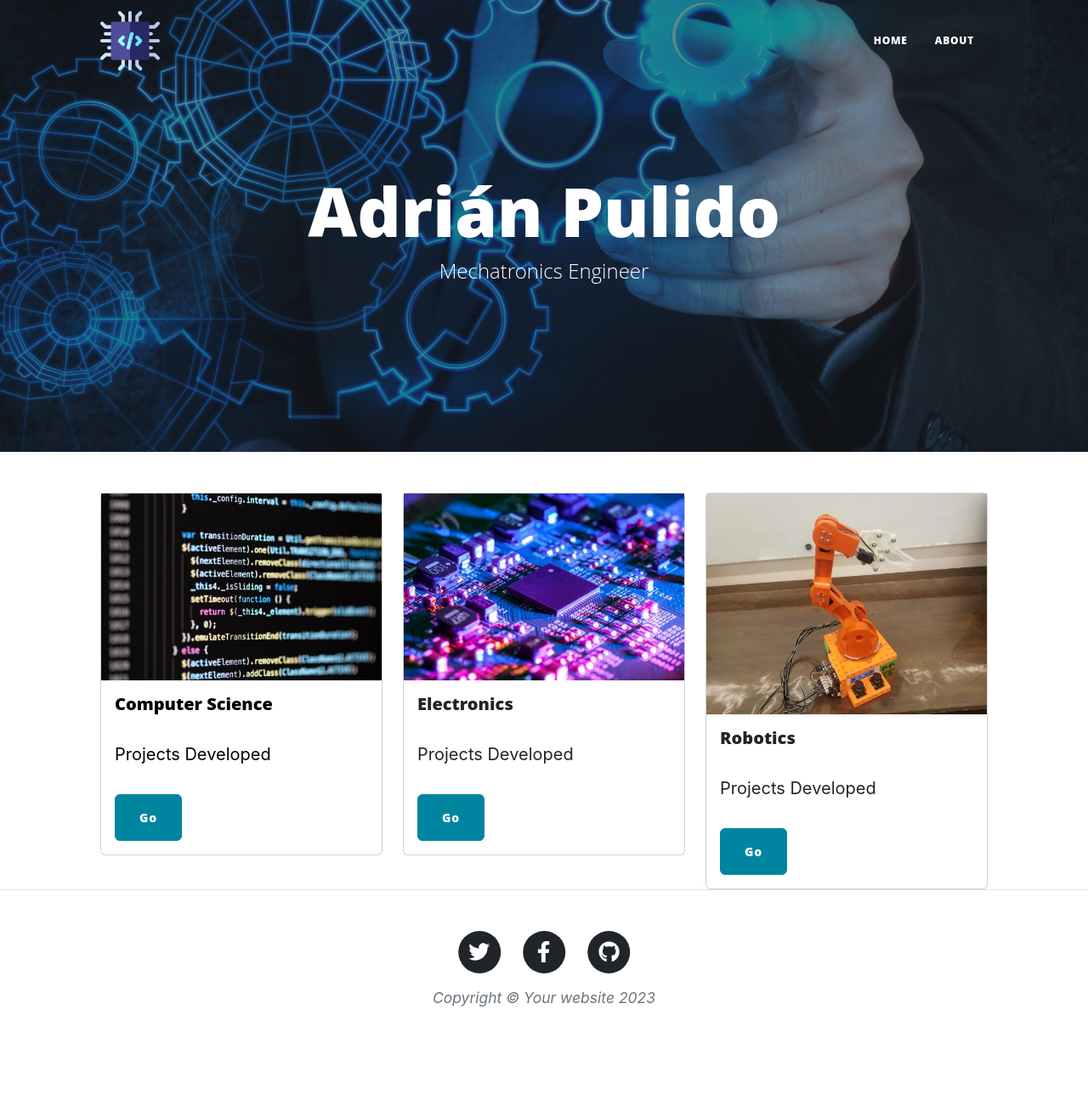
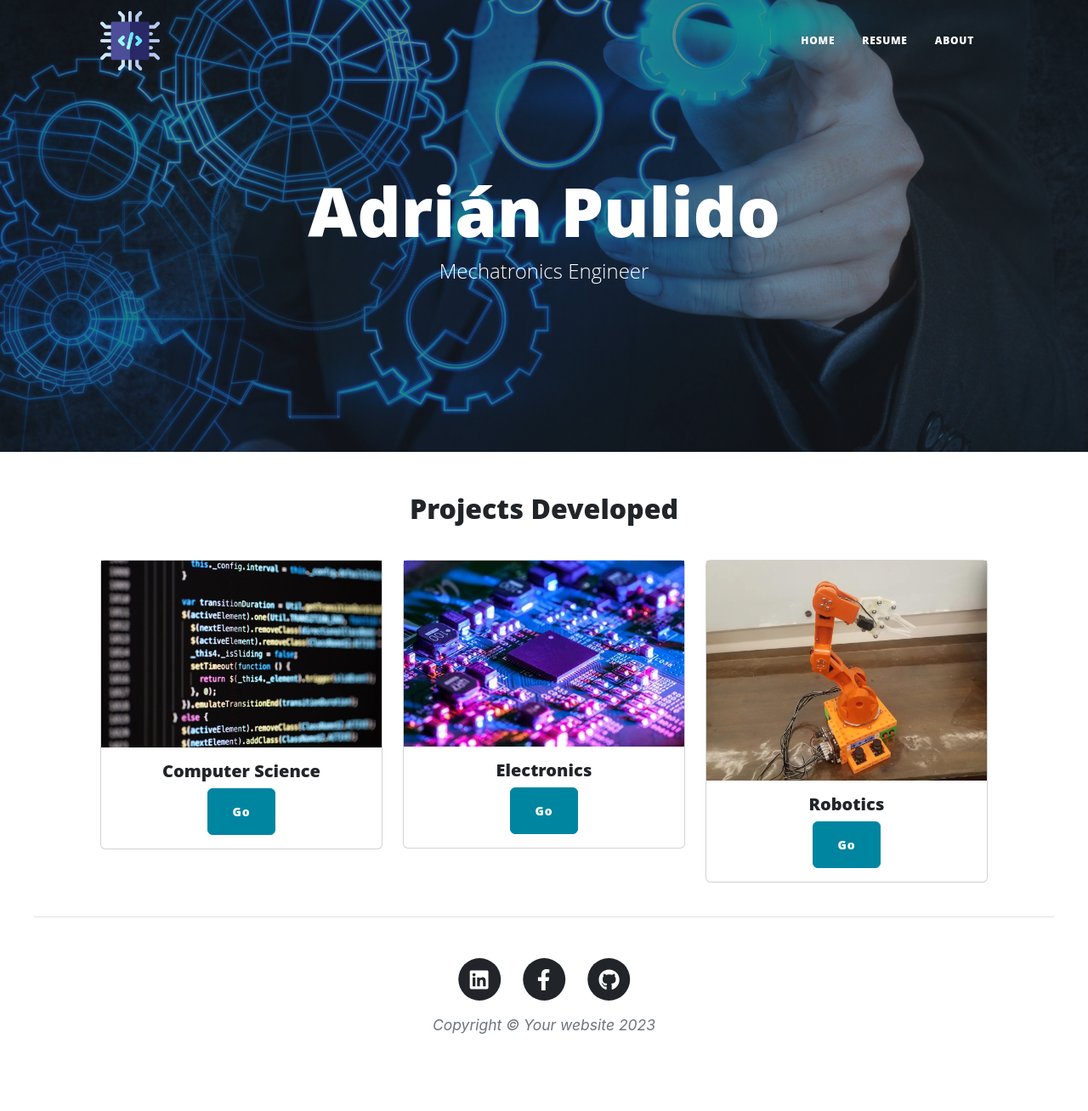
Before and after one commit to audience6killer/portafolio_website, a Flask app: page / in a window 1280 px wide. Shown: the whole page at 85% size. Before the commit the page ends 1185 px from the top, so only its background shows below. Run offline with Flask 2, Linux system fonts and the light colour scheme; some libraries are stand-ins or nearby versions.

Commit message:
Decent index layout

```diff
--- a/templates/footer.html
+++ b/templates/footer.html
@@ -1,5 +1,5 @@
         <!--Footer-->
-        <footer class="border-top">
+        <footer class="border-top" style="margin:40px">
             <div class="container px-4 px-lg-5">
                 <div class="row row-cols-2 justify-content-center">
                     <div class="col-md-10 col-lg-8 col-xl-7">
@@ -9,7 +9,7 @@
                                   <a href="#!">
                                       <span class="fa-stack fa-lg">
                                           <i class="fas fa-circle fa-stack-2x"></i>
-                                          <i class="fab fa-twitter fa-stack-1x fa-inverse"></i>
+                                          <i class="fab fa-linkedin fa-stack-1x fa-inverse"></i>
                                       </span>
                                   </a>
                               </li>
--- a/templates/header.html
+++ b/templates/header.html
@@ -52,14 +52,21 @@
                     <li class="nav-item">
                         <a
                         class="nav-link px-lg-3 py-3 py-lg-4"
-                        href="{{TODO}}"
+                        href="#!"
                         >Home</a
                         >
                     </li>
                     <li class="nav-item">
                         <a
                         class="nav-link px-lg-3 py-3 py-lg-4"
-                        href="{{TODO}}"
+                        href="#!"
+                        >Resume</a
+                        >
+                    </li>
+                    <li class="nav-item">
+                        <a
+                        class="nav-link px-lg-3 py-3 py-lg-4"
+                        href="#!"
                         >About</a
                         >
                     </li>
--- a/templates/index.html
+++ b/templates/index.html
@@ -18,34 +18,38 @@
     </div>
 </header>
 <!--Main content-->
+<div class="text-center" style="margin:40px">
+    <h2>Projects Developed</h2>
+</div>
+
 <div class="container px-4 px-lg-5">
     <div class="row row-cols-3 justify-content-center">
         <div class="col-sm-12 col-md-8 col-lg-4">
-            <div class="card text-black">
+            <div class="card text-center">
                 <img src='../static/assets/img/code.jpeg' alt="Computer code">
                 <div class="card-body">
                     <h5 class="card-title">Computer Science</h5>
-                    <p class="card-text">Projects Developed</p>
+<!--                    <p class="card-text">Projects Developed</p>-->
                     <a href="#!" class="btn btn-primary">Go</a>
                 </div>
             </div>
         </div>
         <div class="col-sm-12 col-md-8 col-lg-4">
-            <div class="card">
+            <div class="card text-center">
                 <img src="../static/assets/img/electronics.jpeg" alt="Electronic circuit">
                 <div class="card-body">
                     <h5 class="card-title">Electronics</h5>
-                    <p class="card-text">Projects Developed</p>
+<!--                    <p class="card-text">Projects Developed</p>-->
                     <a href="#!" class="btn btn-primary">Go</a>
                 </div>
             </div>
         </div>
         <div class="col-sm-12 col-md-8 col-lg-4">
-            <div class="card">
+            <div class="card text-center">
                 <img src="../static/assets/img/arm.jpg" height="259.3" alt="Robot">
                 <div class="card-body">
                     <h5 class="card-title">Robotics</h5>
-                    <p class="card-text">Projects Developed</p>
+<!--                    <p class="card-text">Projects Developed</p>-->
                     <a href="#!" class="btn btn-primary">Go</a>
                 </div>
             </div>
```
